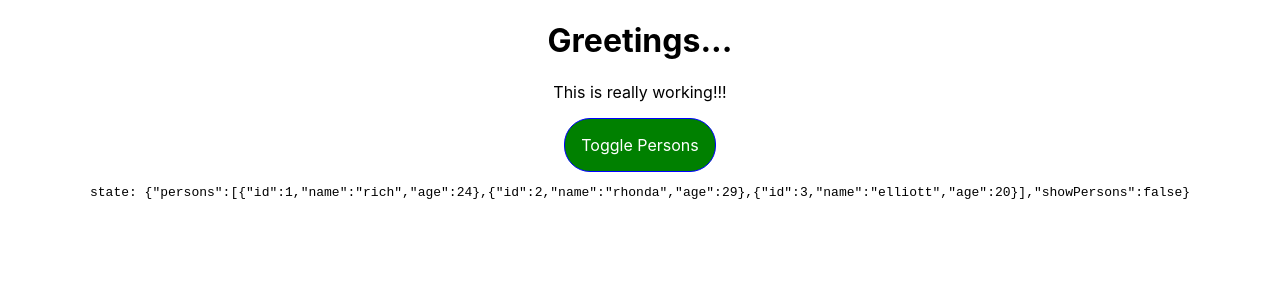
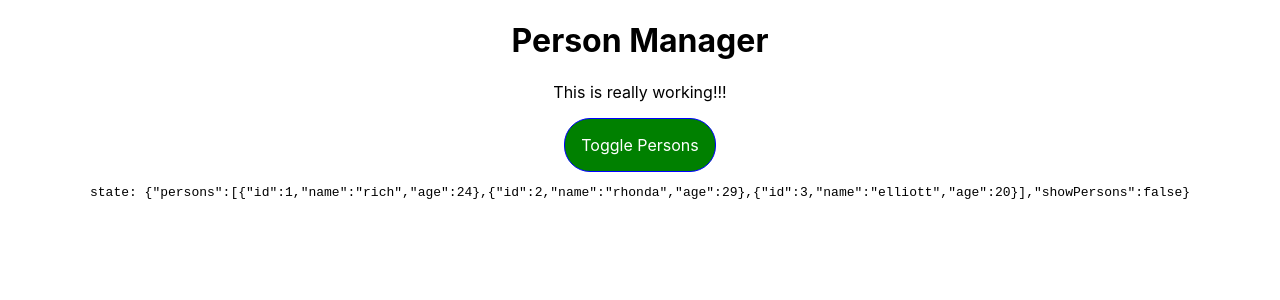
Before and after one commit to richard-buckingham/react-complete-guide, a React (Create React App) app: page / in a window 1280 px wide. Shown: the top 300 px of the page. Built offline with nearby package versions, Linux system fonts and the light colour scheme.

Commit message:
set app title

```diff
--- a/src/components/Cockpit/Cockpit.js
+++ b/src/components/Cockpit/Cockpit.js
@@ -20,7 +20,7 @@
 
   return (
     <div className={styles.Cockpit}>
-      <h1>Greetings...</h1>
+      <h1>{props.title}</h1>
       <p className={classes.join(" ")}>This is really working!!!</p>
 
       <button className={btnClass} onClick={props.clicked}>
--- a/src/containers/App.js
+++ b/src/containers/App.js
@@ -76,6 +76,7 @@
     return (
       <div className={styles.App}>
         <Cockpit
+          title={this.props.title}
           showPersons={this.state.showPersons}
           persons={this.state.persons}
           clicked={this.togglePersonHandler}
--- a/src/index.js
+++ b/src/index.js
@@ -4,7 +4,10 @@
 import App from "./containers/App";
 import * as serviceWorker from "./serviceWorker";
 
-ReactDOM.render(<App />, document.getElementById("root"));
+ReactDOM.render(
+  <App title="Person Manager" />,
+  document.getElementById("root")
+);
 
 // If you want your app to work offline and load faster, you can change
 // unregister() to register() below. Note this comes with some pitfalls.
```
